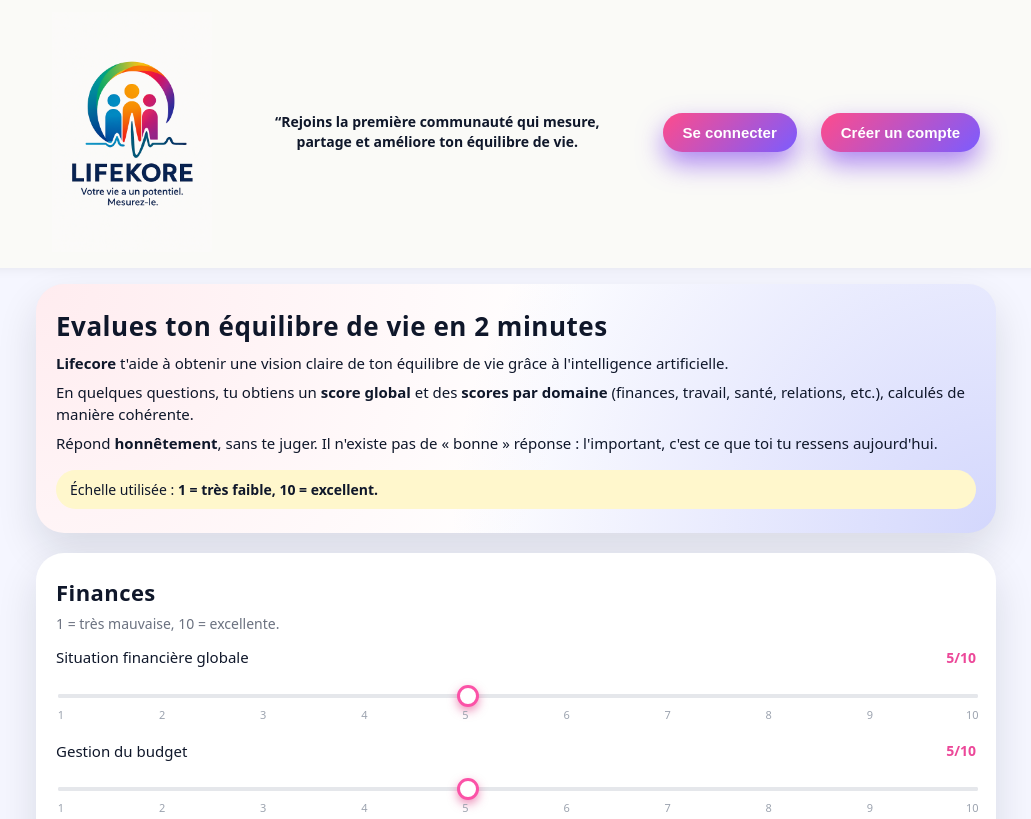
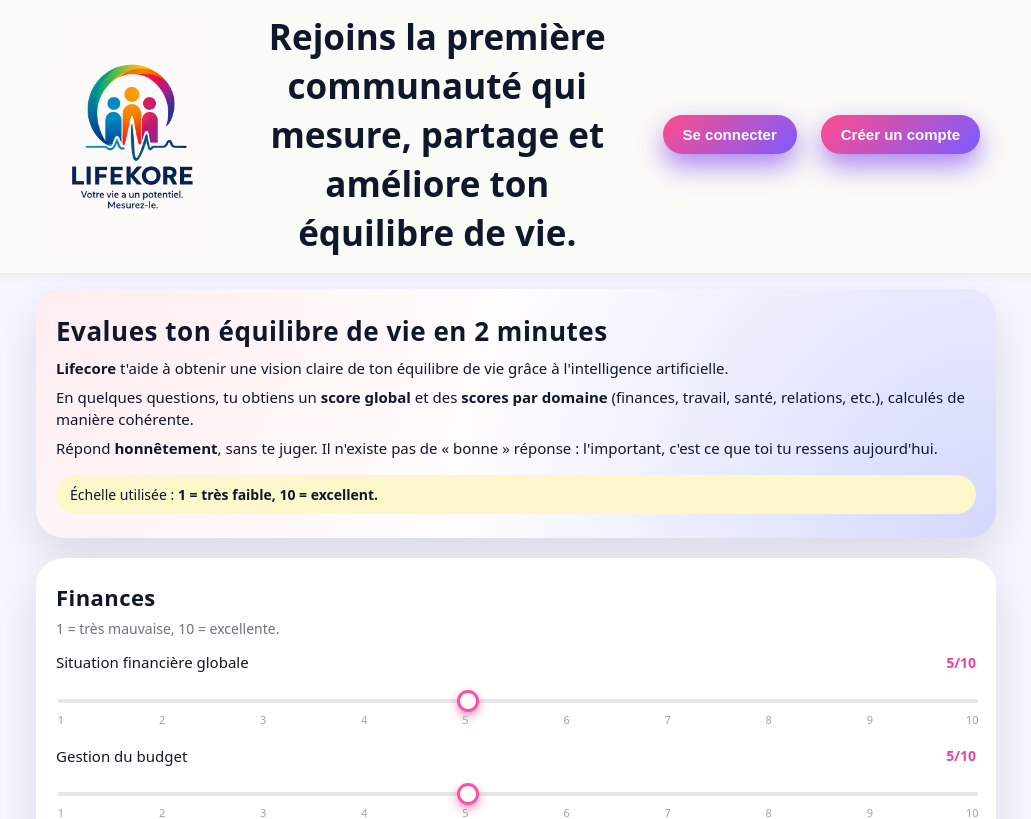
Before and after one commit to Brax971/Lifescore, a Next.js app: page / in a window 1280 px wide. Shown: the top 819 px of the page, without its empty margins (124-1155 px from the left). Built offline with nearby package versions, Linux system fonts and the light colour scheme.

Commit message:
Update page.js

```diff
--- a/app/page.js
+++ b/app/page.js
@@ -199,7 +199,7 @@ export default function HomePage() {
               flex: 1,
               marginLeft: 16,
               marginRight: 16,
-              fontSize: 14,
+              fontSize: 35,
               lineHeight: 1.4,
               color: "#0f172a",
               maxWidth: 360,
@@ -207,7 +207,7 @@ export default function HomePage() {
             }}
           >
             <strong>
-              “Rejoins la première communauté qui mesure, partage et améliore ton équilibre de vie.
+              Rejoins la première communauté qui mesure, partage et améliore ton équilibre de vie.
             </strong>
             <br />
 
```
